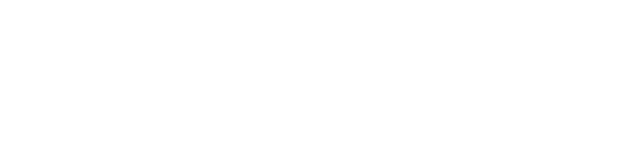
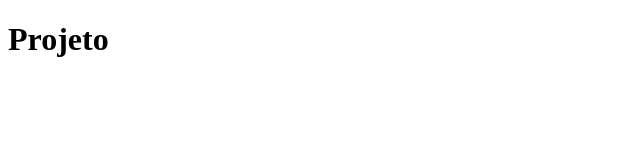
Before and after one commit to LeonardoBrizolla/projeto, a plain HTML site: page index.html in a window 1280 px wide. Shown: the whole page, without its empty margins (0-640 px from the left). Drawn offline with Linux system fonts and the light colour scheme.

Commit message:
Titulo pronto

```diff
--- a/index.html
+++ b/index.html
@@ -6,5 +6,7 @@
     <meta name="viewport" content="width=device-width, initial-scale=1.0" />
     <title>Document</title>
   </head>
-  <body></body>
+  <body>
+    <h1>Projeto</h1>
+  </body>
 </html>
```
